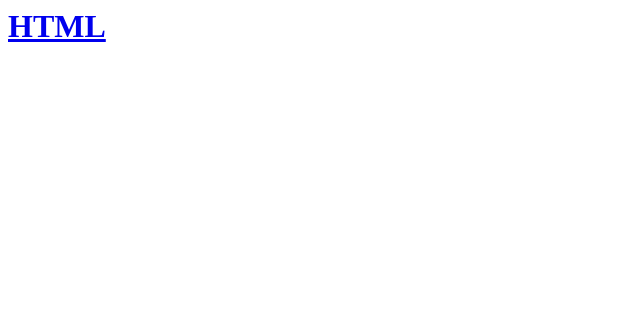
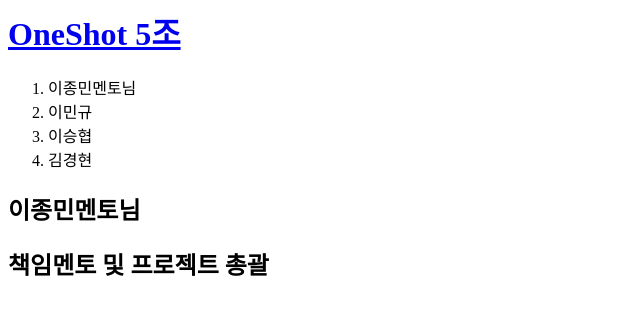
Before and after one commit to minggyu123/mingyu123-openshift, a plain HTML site: page index.html in a window 1280 px wide. Shown: the whole page, without its empty margins (0-640 px from the left). Drawn offline with Linux system fonts and the light colour scheme.

Commit message:
Update index.html

```diff
--- a/index.html
+++ b/index.html
@@ -1,9 +1,18 @@
 <html>
 <head>
-  <title>5조</title>
+  <title>OneShot</title>
   <meta charset="utf-8">
 </head>
 <body>
-<h1><a href="index.html">HTML</a></h1>
+<h1><a href="index.html">OneShot 5조</a></h1>
+<ol>
+  <li><a herf="1.html">이종민멘토님</a></li>
+  <li><a herf="1.html">이민규</a></li>
+  <li><a herf="1.html">이승협</a></li>
+  <li><a herf="1.html">김경현</a></li>
+</ol>
+
+<h2>이종민멘토님<h2>
+책임멘토 및 프로젝트 총괄
 </body>
 </html>
```
